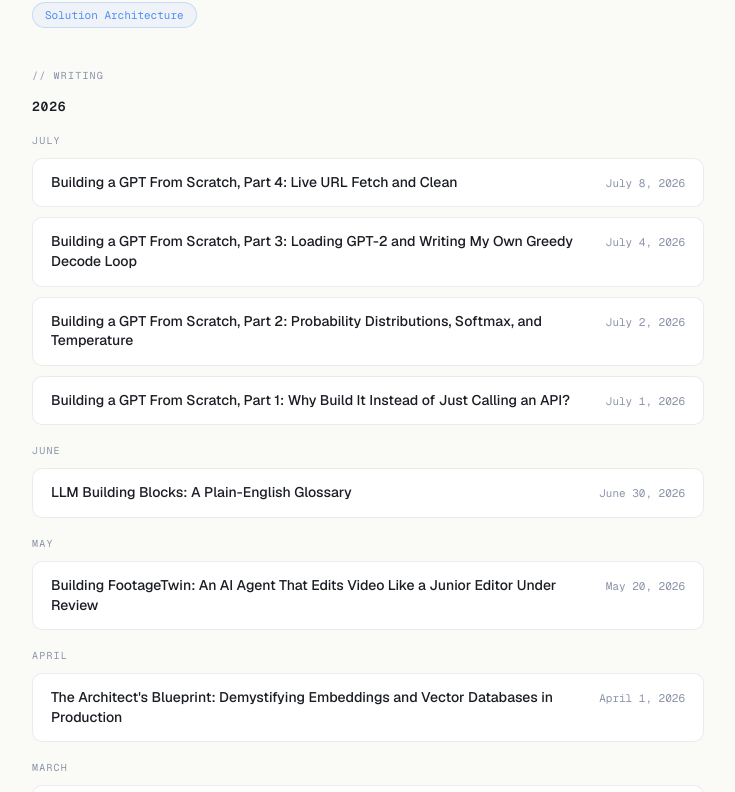
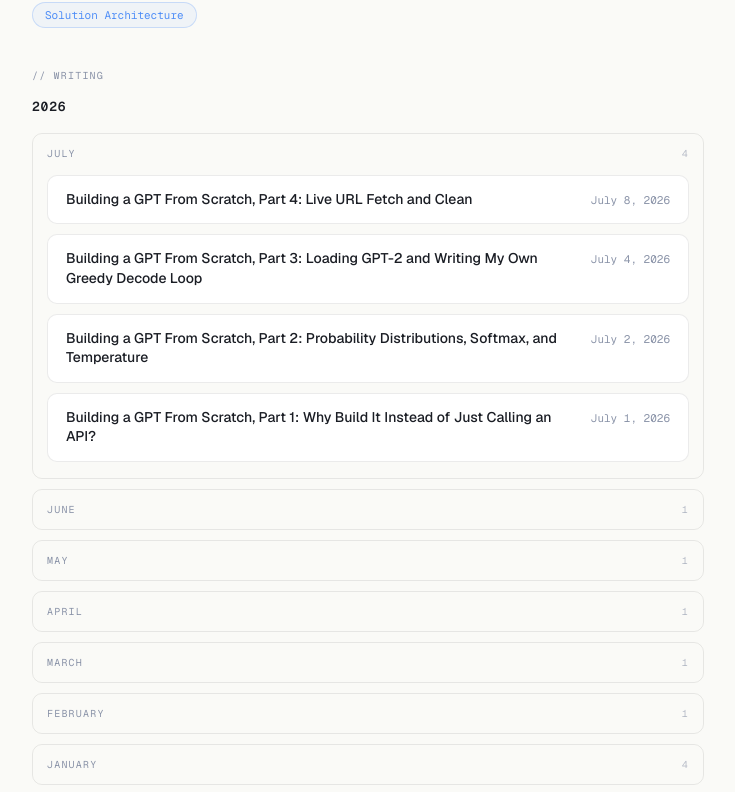
Before and after one commit to sjakku-ai/Portfolio, a Next.js app in the folder blog/: page / in a window 1280 px wide. Shown: the part 512-1304 px from the top of the page, without its empty margins (272-1007 px from the left). Built offline with nearby package versions, Linux system fonts and the light colour scheme.

Commit message:
accordian

```diff
--- a/blog/app/components/posts.tsx
+++ b/blog/app/components/posts.tsx
@@ -53,20 +53,37 @@ export function BlogPosts() {
           }}>
             {yearGroup.year}
           </p>
-          <div style={{ display: 'flex', flexDirection: 'column', gap: '18px' }}>
-            {yearGroup.months.map((monthGroup) => (
-              <div key={monthGroup.month}>
-                <p style={{
+          <div style={{ display: 'flex', flexDirection: 'column', gap: '10px' }}>
+            {yearGroup.months.map((monthGroup, monthIndex) => (
+              <details
+                key={monthGroup.month}
+                open={yearGroup === years[0] && monthIndex === 0}
+                style={{
+                  border: '1px solid var(--border)',
+                  borderRadius: '10px',
+                  padding: '2px 0',
+                }}
+              >
+                <summary style={{
                   fontFamily: 'var(--font-geist-mono)',
                   fontSize: '10px',
                   letterSpacing: '0.12em',
                   textTransform: 'uppercase',
                   color: 'var(--dim)',
-                  marginBottom: '10px',
+                  padding: '10px 14px',
+                  cursor: 'pointer',
+                  userSelect: 'none',
+                  listStyle: 'none',
+                  display: 'flex',
+                  justifyContent: 'space-between',
+                  alignItems: 'center',
                 }}>
-                  {monthGroup.month}
-                </p>
-                <div style={{ display: 'flex', flexDirection: 'column', gap: '10px' }}>
+                  <span>{monthGroup.month}</span>
+                  <span style={{ color: 'var(--dim)', opacity: 0.6 }}>
+                    {monthGroup.posts.length}
+                  </span>
+                </summary>
+                <div style={{ display: 'flex', flexDirection: 'column', gap: '10px', padding: '4px 14px 14px' }}>
                   {monthGroup.posts.map((post) => (
                     <Link
                       key={post.slug}
@@ -106,7 +123,7 @@ export function BlogPosts() {
                     </Link>
                   ))}
                 </div>
-              </div>
+              </details>
             ))}
           </div>
         </div>
```
